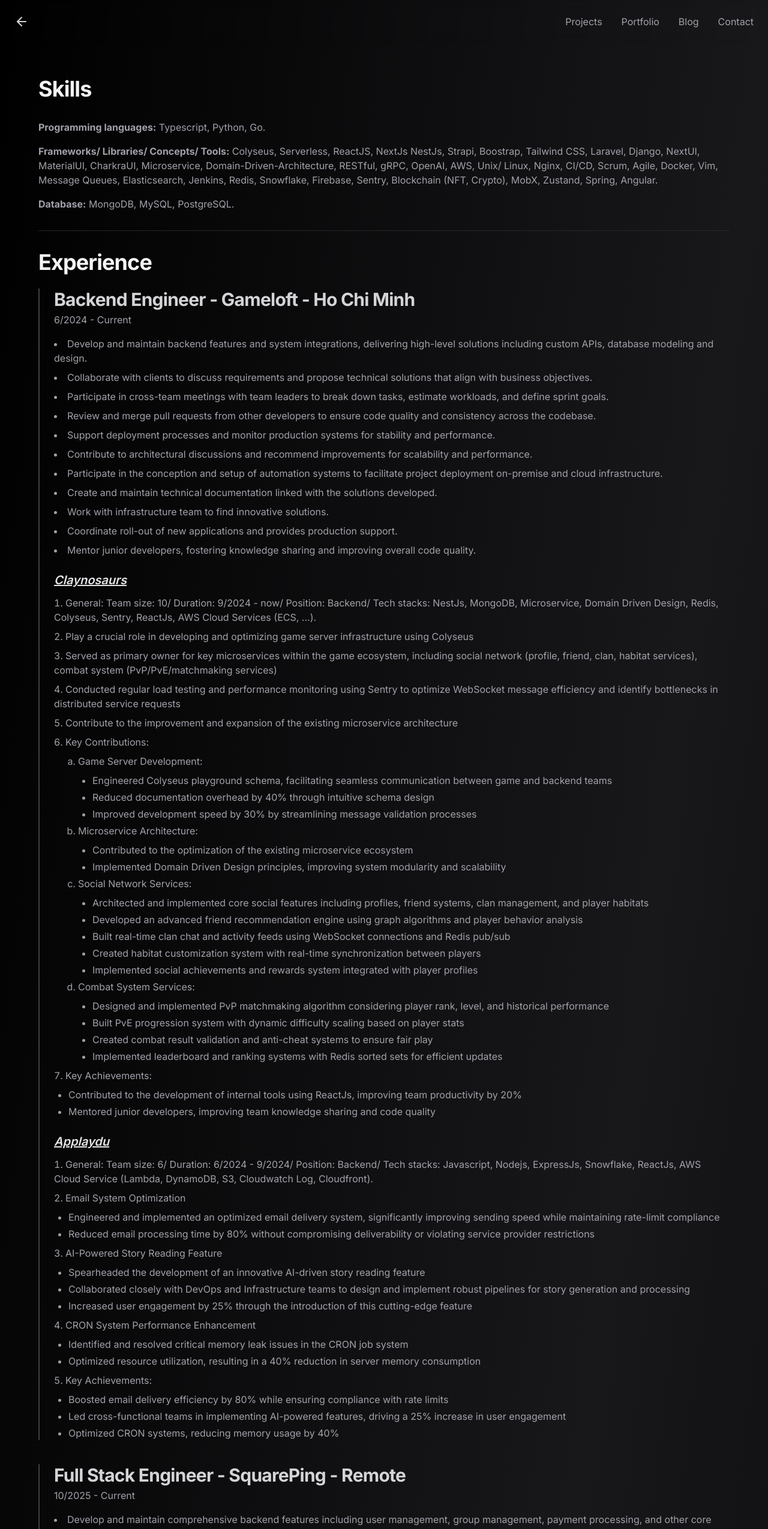
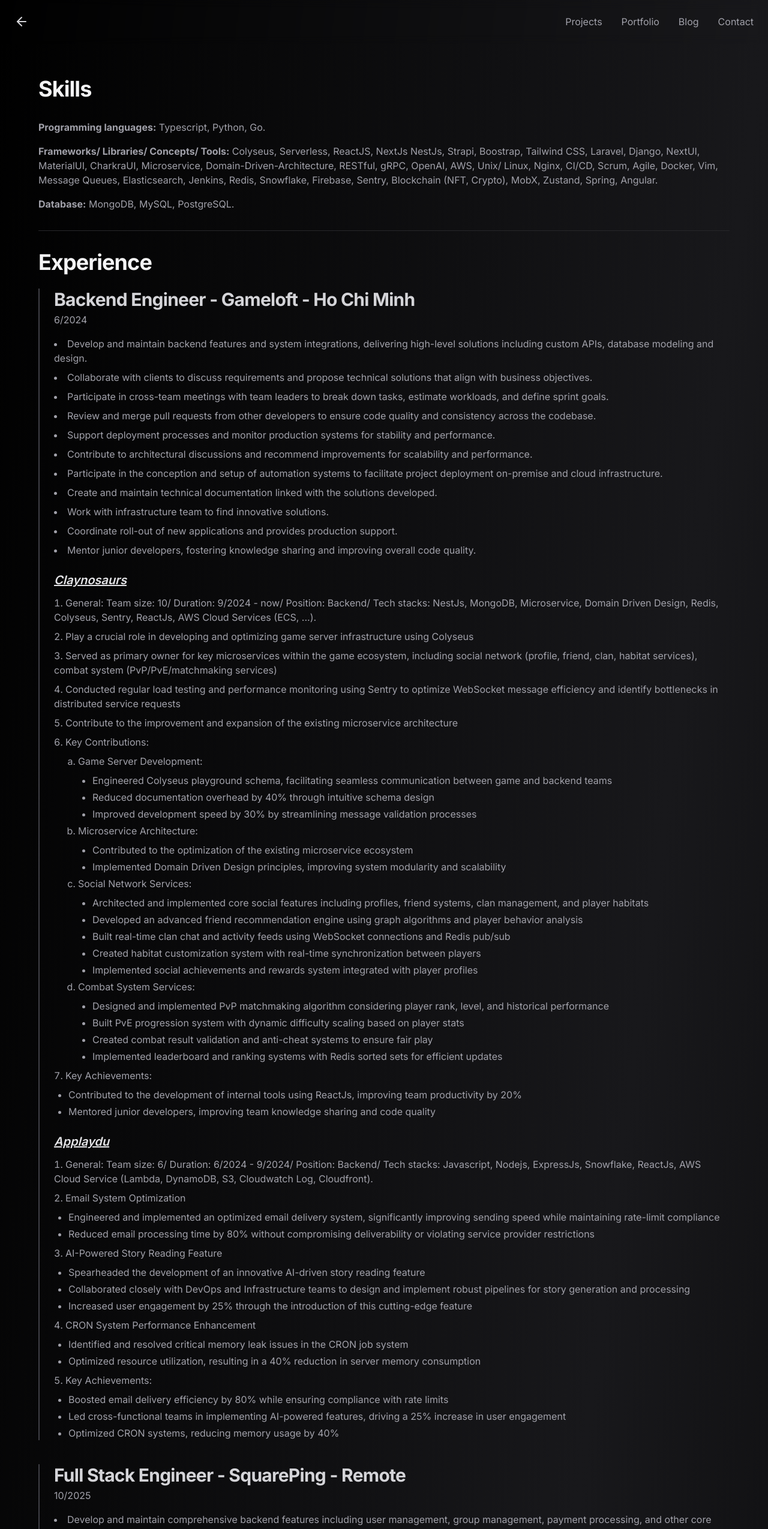
Before and after one commit to beiryu/nextjs-portfolio-pageview-counter, a Next.js app: page /portfolio in a window 1280 px wide. Shown: the top 2549 px of the page at 60% size. Built offline with nearby package versions, Linux system fonts and the light colour scheme; no server answers; what tailwindcss-debug-screens would draw is missing.

Commit message:
fix: update employment dates in portfolio to reflect current status

```diff
--- a/app/portfolio/page.tsx
+++ b/app/portfolio/page.tsx
@@ -43,7 +43,7 @@
 							<h3 className="text-2xl font-bold tracking-tight text-zinc-300 sm:text-3xl">
 								Backend Engineer - Gameloft - Ho Chi Minh
 							</h3>
-							<p className="text-zinc-400 mt-1">6/2024 - Current</p>
+							<p className="text-zinc-400 mt-1">6/2024</p>
 							<ul className="mt-4 text-zinc-400 list-disc list-inside space-y-2">
 								<li>
 									Develop and maintain backend features and system integrations,
@@ -296,7 +296,7 @@
 							<h3 className="text-2xl font-bold tracking-tight text-zinc-300 sm:text-3xl">
 								Full Stack Engineer - SquarePing - Remote
 							</h3>
-							<p className="text-zinc-400 mt-1">10/2025 - Current</p>
+							<p className="text-zinc-400 mt-1">10/2025</p>
 							<ul className="mt-4 text-zinc-400 list-disc list-inside space-y-2">
 								<li>
 									Develop and maintain comprehensive backend features including
@@ -340,7 +340,7 @@
 							<h3 className="text-2xl font-bold tracking-tight text-zinc-300 sm:text-3xl">
 								Full Stack Developer - DZNS - Remote
 							</h3>
-							<p className="text-zinc-400 mt-1">8/2025 - Current</p>
+							<p className="text-zinc-400 mt-1">8/2025</p>
 							<ul className="mt-4 text-zinc-400 list-disc list-inside space-y-2">
 								<li>
 									Specialize in developing Minimum Viable Products (MVPs) for
```
